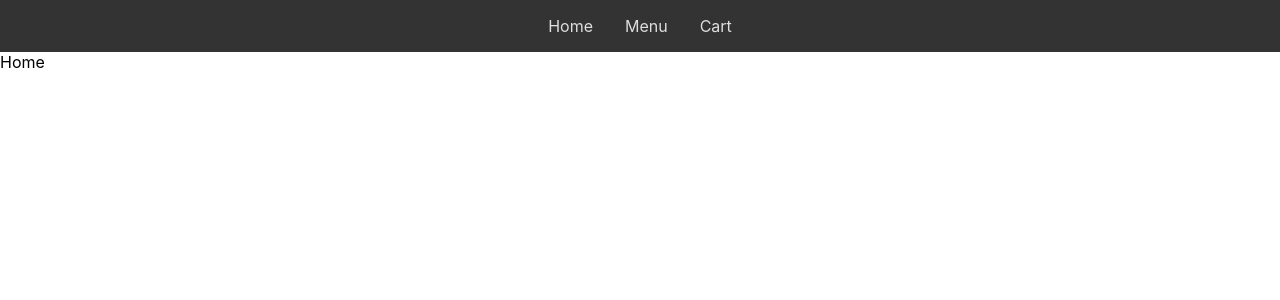
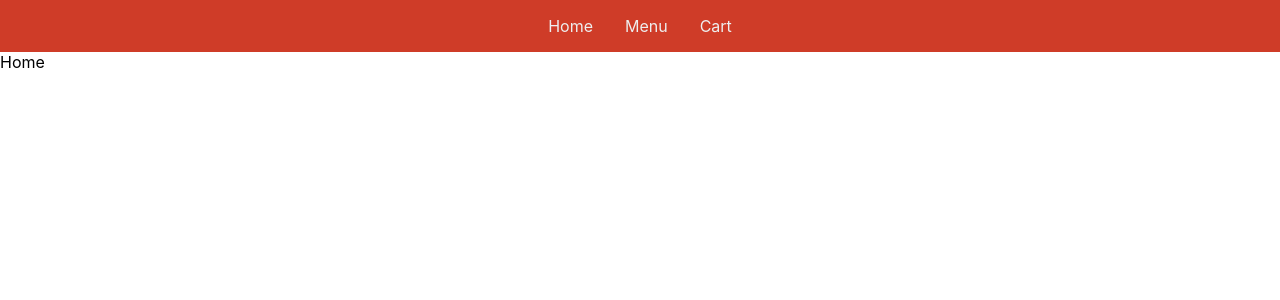
Before and after one commit to loganallengray/soup-store, a React (Create React App) app: page / in a window 1280 px wide. Shown: the top 300 px of the page. Built offline with nearby package versions, Linux system fonts and the light colour scheme.

Commit message:
main colors added to CSS colors file

```diff
--- a/src/styles/colors.css
+++ b/src/styles/colors.css
@@ -1,9 +1,14 @@
 :root {
     /* Base Colors */
     /* To be added later */
+    --black: #161616;
+    --white: #fff;
+    --off-white: #eee;
+    --orange: #CF3C28;
+    --yellow: #F9A71F;
 
     /* Header */
-    --header-background: #333;
-    --header-link-color: #dedede;
-    --header-link-hover: #fff;
+    --header-background: var(--orange);
+    --header-link-color: var(--off-white);
+    --header-link-hover: var(--white);
 }
```
